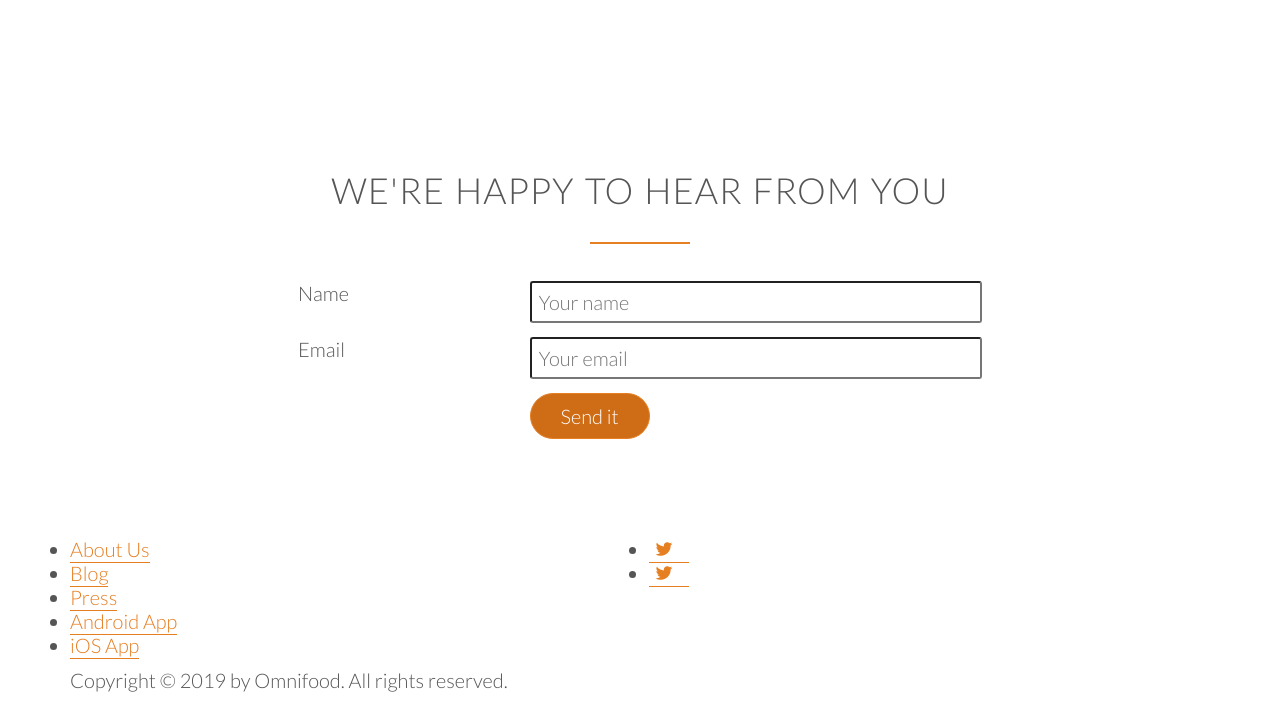
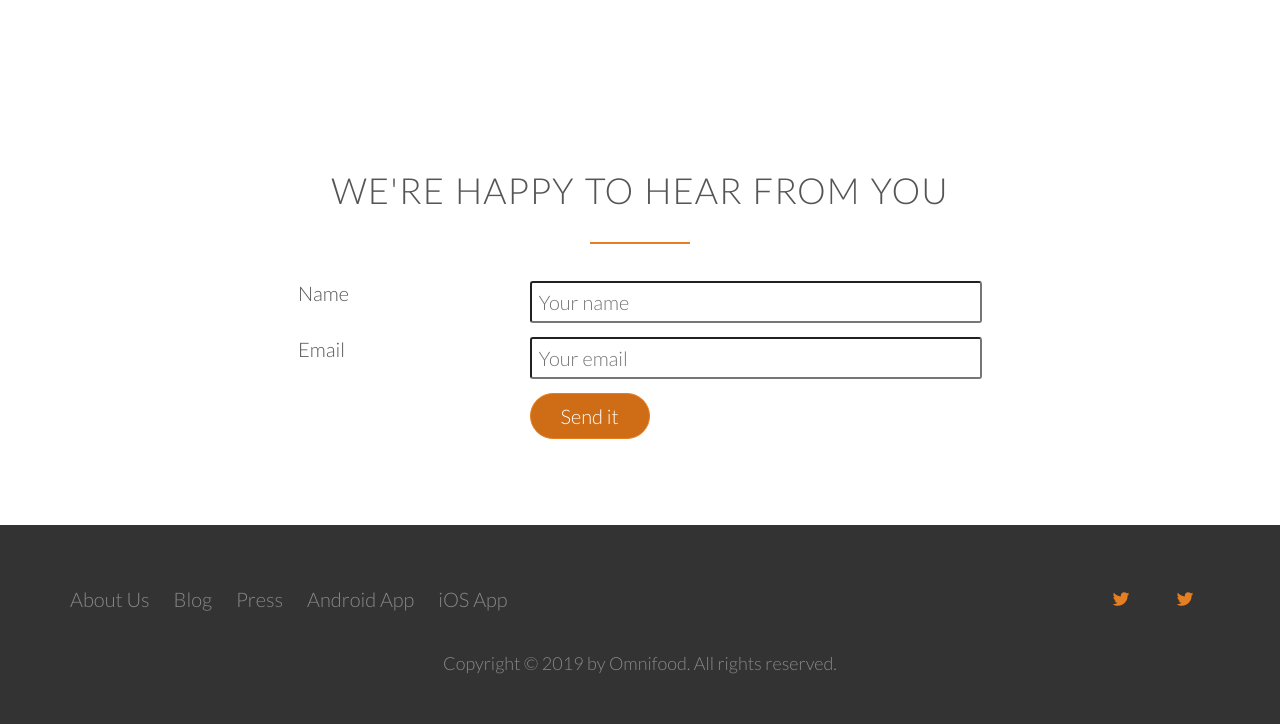
Before and after one commit to dusantrtica/omnifood, a plain HTML site: page index.html in a window 1280 px wide. Shown: the part 4281-5005 px from the top of the page. Before the commit the page ends 4973 px from the top, so only its background shows below. Drawn offline with nearby package versions, Linux system fonts and the light colour scheme.

Commit message:
added footer

```diff
--- a/index.html
+++ b/index.html
@@ -317,7 +317,7 @@
     <footer>
       <div class="row">
         <div class="col span-1-of-2">
-          <ul>
+          <ul class="footer-nav">
             <li><a href="#">About Us</a></li>
             <li><a href="#">Blog</a></li>
             <li><a href="#">Press</a></li>
@@ -326,7 +326,7 @@
           </ul>
         </div>
         <div class="col span-1-of-2">
-          <ul>
+          <ul class="social-links">
             <li><a href="#"><ion-icon name="logo-twitter" class="icon-small"></ion-icon></a></li>
             <li><a href="#"><ion-icon name="logo-twitter" class="icon-small"></ion-icon></a></li>
           </ul>
--- a/resources/css/styles.css
+++ b/resources/css/styles.css
@@ -430,3 +430,54 @@ input[type='checkbox'] {
 *:focus {
   outline: none;
 }
+
+/* FOOTER */
+footer {
+  background-color: #333333;
+  padding: 50px;
+}
+
+.footer-nav {
+  list-style: none;
+  float: left;
+}
+
+.social-links {
+  list-style: none;
+  float: right;
+}
+
+.footer-nav li,
+.social-links li {
+  display: inline-block;
+  margin-right: 20px;
+}
+
+.footer-nav li:last-child,
+.social-links li:last-child {
+  margin-right: 0;
+}
+
+.footer-nav li a:link,
+.footer-nav li a:visited,
+.social-links li a:link,
+.social-links li a:visited {
+  text-decoration: none;
+  border: 0;
+  color: #888;
+  transition: color 0.2s;
+}
+
+.footer-nav li a:hover,
+.footer-nav li a:active,
+.social-links li a:hover,
+.social-links li a:active {
+  color: #ddd;
+}
+
+footer p {
+  color: #888;
+  margin-top: 30px;
+  text-align: center;
+  font-size: 90%;
+}
```
